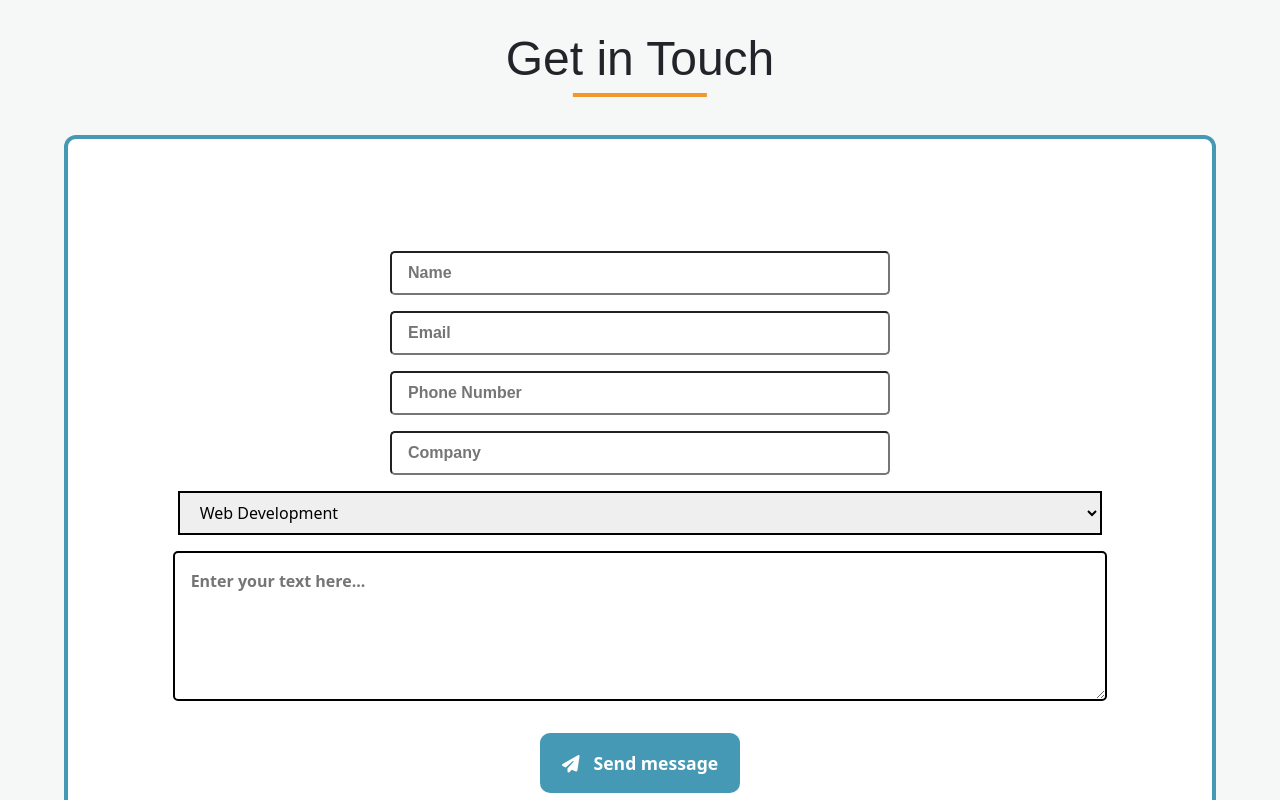
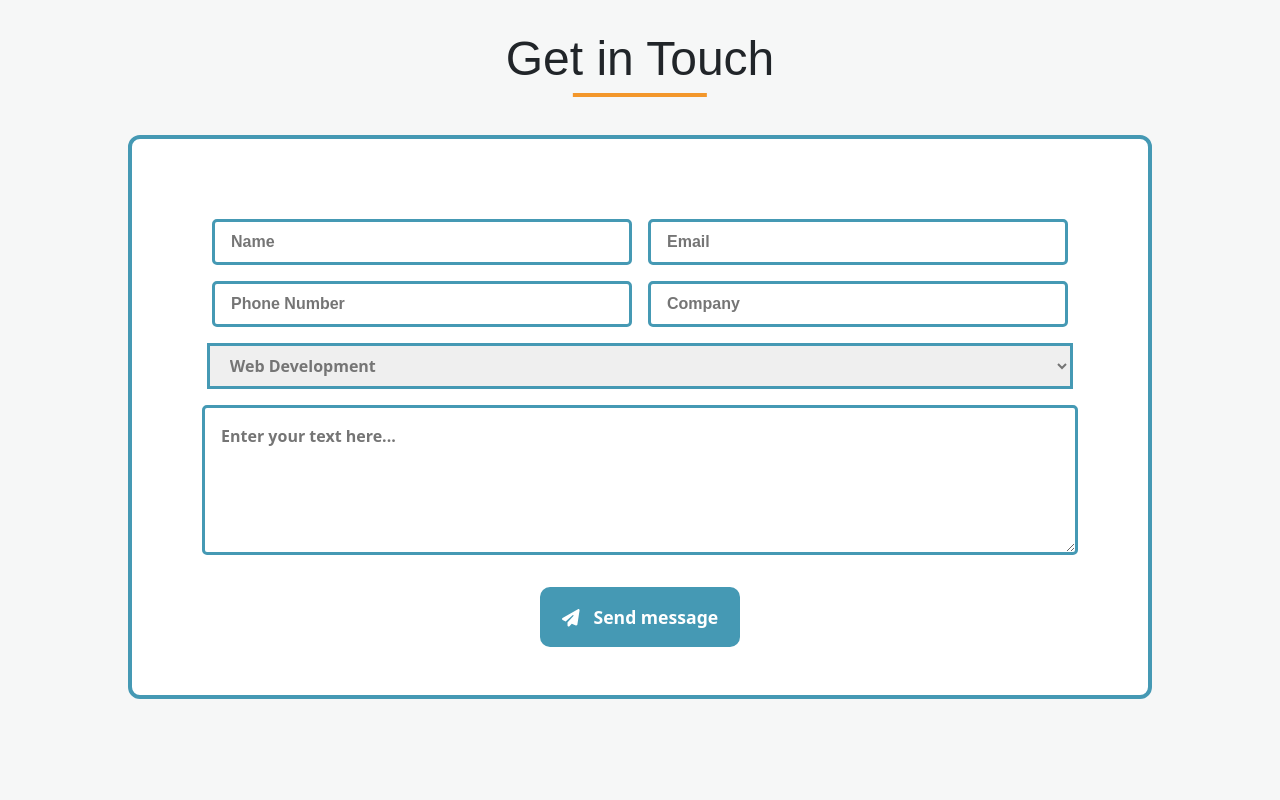
Before and after one commit to fahadhassan8/SoftMark-Landing-Page, a React (Vite) app: page / in a window 1280 px wide. Shown: the part 1800-2600 px from the top of the page. Built offline with nearby package versions, Linux system fonts and the light colour scheme.

Commit message:
responsive webpage

```diff
--- a/package.json
+++ b/package.json
@@ -14,6 +14,7 @@
     "@fortawesome/free-brands-svg-icons": "^6.5.2",
     "@fortawesome/free-solid-svg-icons": "^6.5.2",
     "@fortawesome/react-fontawesome": "^0.2.2",
+    "aos": "^2.3.4",
     "bootstrap": "^5.3.3",
     "react": "^18.3.1",
     "react-bootstrap": "^2.10.4",
--- a/src/App.css
+++ b/src/App.css
@@ -1,4 +1,4 @@
 body{
     background-color: #f6f7f7;
-
+    /* overflow-x: hidden; */
 }
--- a/src/components/Cards/Cards.css
+++ b/src/components/Cards/Cards.css
@@ -1,6 +1,6 @@
 .card-sec {
     width: 100%;
-    background-color: hsl(180, 6%, 97%);
+    background-color: #f7f8f8;
     padding: 2em ;
   }
 
@@ -31,7 +31,10 @@
     cursor: pointer;
     margin-bottom: 2em; /* Added margin-bottom to space out the rows */
   }
-
+  .boxes:hover{
+    transition: transform 0.5s ease, box-shadow 0.9s ease;
+    transform: scale(1.05);
+  }
   .cards-img {
     height: 80px;
     width: 100px;
--- a/src/components/Cards/Cards.jsx
+++ b/src/components/Cards/Cards.jsx
@@ -1,10 +1,16 @@
-
+import React, { useEffect } from 'react'
+import AOS from 'aos'
 import PropTypes from 'prop-types';
+import 'aos/dist/aos.css';
 import './Cards.css';
 
 const Cards = ({ path, title, para }) => {
+  useEffect(() => {
+    // Initialize AOS
+    AOS.init();
+  }, []);
   return (
-    <div className="boxes">
+    <div className="boxes" data-aos="fade-up" data-aos-duration="1500">
       <div className="cards-img">
         <img src={path} alt={title} />
       </div>
--- a/src/components/ContactUs/ContactUs.jsx
+++ b/src/components/ContactUs/ContactUs.jsx
@@ -1,8 +1,16 @@
+import React, { useEffect } from 'react'
+import AOS from 'aos'
+import 'aos/dist/aos.css';
 import "./contactUs.css";
 import { FontAwesomeIcon } from "@fortawesome/react-fontawesome";
 import { faPaperPlane } from '@fortawesome/free-solid-svg-icons';
 
 function ContactUs() {
+  useEffect(() => {
+    // Initialize AOS
+    AOS.init();
+  }, []);
+
   return (
     <div className="contact-main">
       <div className="contact-heading">
@@ -11,19 +19,19 @@ function ContactUs() {
       <div className="form">
         <div className="form-content">
           <label>
-            <input type="text" placeholder="Name" />
+            <input type="text" placeholder="Name" data-aos="fade-up" data-aos-duration="1500"/>
           </label>
           <label>
-            <input type="email" placeholder="Email" />
+            <input type="email" placeholder="Email" data-aos="fade-up" data-aos-duration="1500"/>
           </label>
           <label>
-            <input type="number" placeholder="Phone Number" />
+            <input type="number" placeholder="Phone Number"data-aos="fade-up" data-aos-duration="1500" />
           </label>
           <label>
-            <input type="text" placeholder="Company" />
+            <input type="text" placeholder="Company" data-aos="fade-up" data-aos-duration="1500"/>
           </label>
           <div className="dropdown-container">
-            <select className="dropdown">
+            <select className="dropdown" data-aos="fade-up" data-aos-duration="1500">
               <option value="option1" disabled>
                 select a service
               </option>
@@ -34,9 +42,9 @@ function ContactUs() {
             </select>
           </div>
 
-          <textarea placeholder="Enter your text here..."></textarea>
+          <textarea placeholder="Enter your text here..." data-aos="fade-up" data-aos-duration="1500"></textarea>
         </div>
-        <div className="contact-btn">
+        <div className="contact-btn" data-aos="fade-up" data-aos-duration="1500">
           <button> <FontAwesomeIcon icon={faPaperPlane} />
           <span>Send message</span></button>
         </div>
--- a/src/components/ContactUs/contactUs.css
+++ b/src/components/ContactUs/contactUs.css
@@ -1,6 +1,6 @@
 .contact-main {
   width: 100%;
-  height: 80vh;
+  height: auto;
   background-color: #f6f7f7;
 }
 .contact-heading {
@@ -28,7 +28,7 @@
 }
 .form {
   width: 80%;
-  height: 65vh;
+  height: auto;
   margin: 0 auto;
   background-color: #fff;
   margin-top: 3em;
@@ -37,6 +37,7 @@
   display: flex;
   flex-direction: column;
   align-items: center;
+  padding: 3em 0em;
 }
 .form-content {
   height: auto;
@@ -45,18 +46,20 @@
   display: flex;
   align-items: center;
   justify-content: center;
-  column-gap: 3em;
+  column-gap: 1em;
   row-gap: 1em;
   flex-wrap: wrap;
 }
 .form-content input {
-  width: 500px;
+  width: 420px;
   padding: 0.5em;
   border-radius: 5px;
   outline: none;
   padding-left: 1em;
   font-weight: bold;
   font-family: sans-serif;
+  outline: none;
+  border: 3px solid #4599b4;
 }
 .dropdown-container {
   width: 91%;
@@ -65,13 +68,17 @@
   width: 100%;
   padding: 0.5em 1em;
   font-weight: 500;
-  border: 2px solid #000;
+  outline: none;
+  border: 3px solid #4599b4;
+  color: #757575;
+  font-weight: bold;
 }
 textarea {
   width: 92%;
   outline: none;
   border-radius: 5px;
-  border: 2px solid black;
+  outline: none;
+  border: 3px solid #4599b4;
   padding: 1em 1em;
   font-family: sans-serif;
   font-weight: bold;
@@ -99,21 +106,10 @@ textarea {
   padding-left: 0.8em;
 }
 
-@media (max-width: 1285px) {
-  .contact-main {
+
+@media (max-width: 992px) {
+  .form-content input {
     width: 100%;
-    height: auto;
-  }
-  .form {
-    width: 90%;
-    height: 100vh;
-    padding: 5rem 2rem;
-  }
-}
-
-@media (max-width: 570px) {
-  .contact-heading h1 {
-    font-size: 2rem;
   }
 }
 @media (max-width: 768px) {
@@ -127,24 +123,27 @@ textarea {
     padding: 2rem;
   }
   .form-content input {
-    width: 350px;
+    width: 320px;
   }
   .dropdown-container {
-    width: 350px;
-
+    width: 320px;
   }
   .dropdown {
-    width: 350px;
-
+    width: 320px
   }
   textarea {
-    width: 350px;
+    width: 325px;
     height: 150px;
+  }
+}
+@media (max-width: 570px) {
+  .contact-heading h1 {
+    font-size: 2rem;
   }
 }
 @media (max-width: 500px) {
     .form {
-      width: 97%;
+      width: 95%;
       height: auto;
       padding: 1rem;
     }
--- a/src/components/Footer/Footer.jsx
+++ b/src/components/Footer/Footer.jsx
@@ -3,17 +3,24 @@ import { faLocationCrosshairs } from '@fortawesome/free-solid-svg-icons';
 import { FaLinkedin } from "react-icons/fa";
 import { FaFacebook } from "react-icons/fa";
 import { FaTwitter } from "react-icons/fa";
-
+import React, { useEffect } from 'react'
+import AOS from 'aos'
+import 'aos/dist/aos.css';
 
 import "./footer.css";
 
 export default function Footer() {
+  useEffect(() => {
+    // Initialize AOS
+    AOS.init();
+  }, []);
+
   return (
     <>
       <div className="footer-container">
-        <h1>SoftMark Solutions</h1>
+        <h1 data-aos="fade-up" data-aos-duration="1500">SoftMark Solutions</h1>
         <div className="footer Container">
-            <div className="quick-links">
+            <div className="quick-links" data-aos="fade-up" data-aos-duration="1500">
                 <h2>Quick Links</h2>
                 <ul>
                     <li>Home</li>
@@ -24,7 +31,7 @@ export default function Footer() {
                     <li>Contact Us</li>
                 </ul>
             </div>
-            <div className="services">
+            <div className="services" data-aos="fade-up" data-aos-duration="1500">
             <h2 className="services">Services</h2>
                 <ul>
                     <li>Web Development</li>
@@ -34,7 +41,7 @@ export default function Footer() {
                     <li>Logo Designing</li>
                 </ul>
             </div>
-            <div className="location">
+            <div className="location" data-aos="fade-up" data-aos-duration="1500">
             <span><FontAwesomeIcon icon={faLocationCrosshairs} /></span>
                 <ul>
                     <li>United States Office</li>
--- a/src/components/Footer/footer.css
+++ b/src/components/Footer/footer.css
@@ -38,6 +38,10 @@
     line-height: 2em;
     font-size: 1.2em;
 }
+.footer li:hover{
+    color:#f3972b;
+    cursor: pointer;
+}
 .footer-last{
     display: flex;
     align-items: center;
@@ -55,3 +59,51 @@
     margin-left: 0.5em;
     font-size: 2em;
 }
+.footer-last span:hover{
+    color: #f3972b;
+    cursor: pointer;
+}
+@media(max-width:992px){
+    .footer-container h1{
+        font-size: 4em;
+    }
+    .location span{
+        font-size: 2em;
+    }
+    .footer li{
+        line-height: 2em;
+        font-size: 1em;
+    }
+    .footer-last h3{
+        margin: 0.5em ;
+    }
+    .footer-last span{
+        font-size: 1.3em;
+    }
+}
+@media(max-width:768px){
+    .footer{
+        justify-content: start;
+        align-items: flex-start;
+        flex-direction: column;
+        padding: 3em 2em;
+    }
+    .services{
+        margin-left: 0em;
+    }
+}
+@media(max-width:500px){
+    .footer-container{
+        width: 100%;
+    }
+    .footer-container h1{
+        font-size: 2rem;
+    }
+    .footer-last h3{
+        font-size: 1em;
+    }
+    .footer-last span{
+        margin-left: 5px;
+        font-size: 1em;
+    }
+}
--- a/src/components/Navbar/Navbar.css
+++ b/src/components/Navbar/Navbar.css
@@ -1,5 +1,5 @@
 .my-nav {
-  box-shadow: rgba(0, 0, 0, 0.24) 0px 3px 8px;
+  box-shadow: rgba(0, 0, 0, 0.24) 0px 3px 8px !important;
 }
 .logo {
   width: 150px;
--- a/src/components/multipleCards/MultipleCard.jsx
+++ b/src/components/multipleCards/MultipleCard.jsx
@@ -5,9 +5,16 @@ import img3 from '../../assets/images/card-3.png';
 import img4 from '../../assets/images/card-4.png';
 import img5 from '../../assets/images/card-5.png';
 import Cards from '../Cards/Cards';
+import React, { useEffect } from 'react'
+import AOS from 'aos'
+import 'aos/dist/aos.css';
 import './multipleCard.css';
 
 const MultipleCard = () => {
+  useEffect(() => {
+    // Initialize AOS
+    AOS.init();
+  }, []);
   const serviceData = [
     {
       path: img1,
@@ -38,7 +45,7 @@ const MultipleCard = () => {
 
   return (
     <div className="card-sec">
-      <div className="main-heading">
+      <div className="main-heading" data-aos="fade-up" data-aos-duration="1500">
         <h1>Our Services</h1>
       </div>
       <div className="sub-cards container">
```
Also changed, not shown: 1 other file (tests, documents, lock files or other folders).
